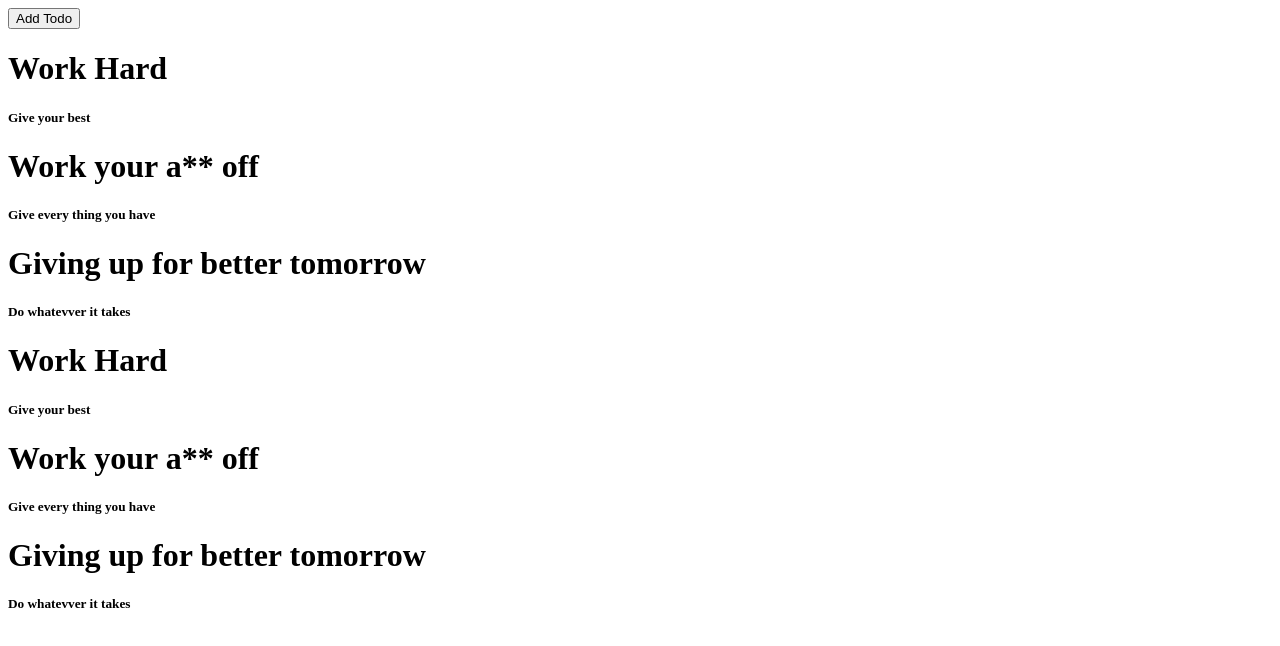
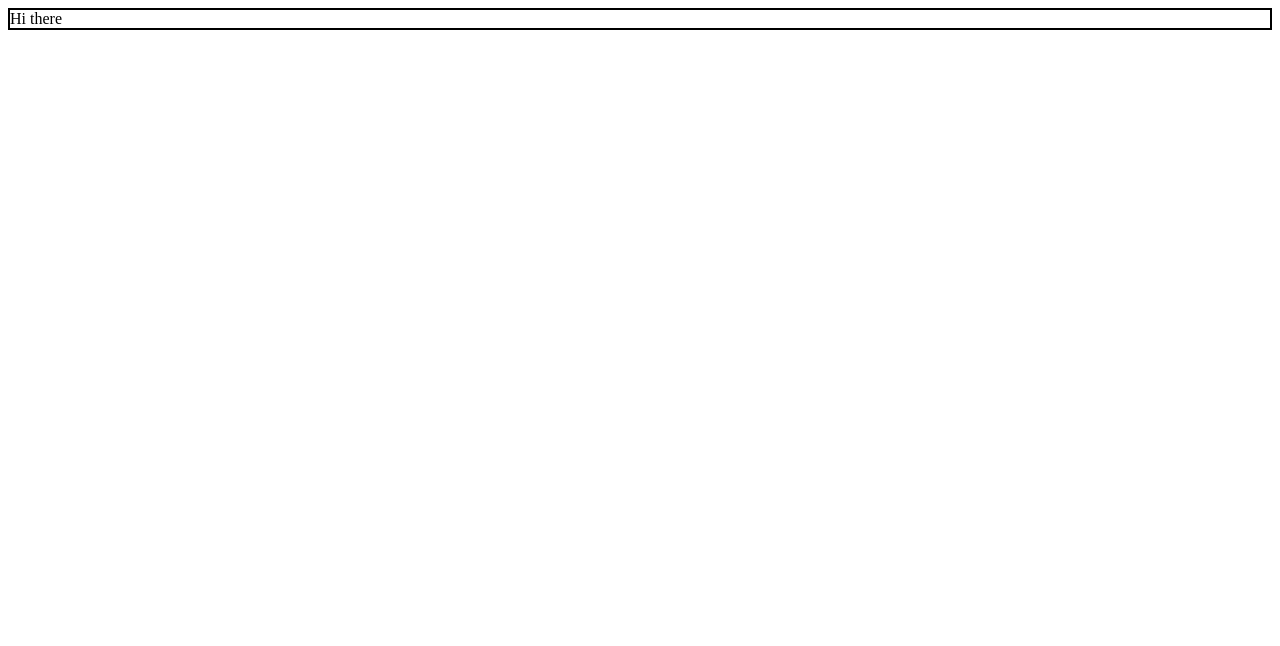
Before and after one commit to cyph3rms1n/week-6, a React (Vite) app: page / in a window 1280 px wide. Shown: the top 646 px of the page. Built offline with nearby package versions, Linux system fonts and the light colour scheme.

Commit message:
Updating the App.jsx for 3r aassignment

```diff
--- a/src/App.jsx
+++ b/src/App.jsx
@@ -1,70 +1,22 @@
-// Testing Refactor in App.jsx
-import { useState, memo,Fragment } from "react"
-
 function App() {
-  const [todos, setTodos] = useState([{
-    id:1,
-    title: "Work Hard",
-    description: "Give your best"
-  }, {
-    id: 2,
-    title: "Work your a** off",
-    description: "Give every thing you have"
-  }, {
-    id: 3,
-    title: "Giving up for better tomorrow",
-    description: "Do whatevver it takes"
-  }])
-
-function addTodos(){
-  /*
-    * Two ways to add new todos in the array, use any one of them
-    * Prefer first one, sligthtly better and cleaner code compared to second one .
-  */
-  // 1st method: Spread all the todos in the array and then add the new todos
-  setTodos([...todos, {
-    id: todos.length + 1,
-    title: Math.random(),
-    description: Math.random()
-  }])
-
-  // 2nd Method: Create a new todos array let say newTodos and add all the todos form the todos array and then add your new todos
-
-  // const newTodos = [];
-  // for(let i =0; i<todos.length; i++){
-  //   newTodos.push(todos[i]);
-  // }
-
-  // newTodos.push({
-  //   id:todos.length + 1,
-  //   title: Math.random(),
-  //   description: Math.random()
-  // })
+    return <div>
+        <CardWrapper innerComponent = {<TextComponenet/>} />
+    </div>
 
 }
 
-  return (
-    <div>
-      <button onClick={addTodos}>Add Todo</button>
-      { /* Iterate over todos array and render all the todos */}
-      {/* First way to do it */}
-      {todos.map(todo => <Todo key = {todo.id} title = {todo.title} description={todo.description} />)}
-
-      {/* Second way to do it */}
-      {todos.map(function(todo) {
-        return <Todo key = {todo.id} title = {todo.title} description = {todo.description} />
-      })}
+function TextComponenet(){
+    return <div>
+        Hi there
     </div>
-  )
 }
 
-function Todo({ title, description }) {
-  return (
-    <div>
-      <h1>{title}</h1>
-      <h5>{description}</h5>
+function CardWrapper({innerComponent }) {
+    // Create a div which has a border (Hint: The way to create a border is border:"2px solid black")
+    // And inside the div, renters the prop
+    return <div style = {{border:"2px solid black"}}>
+        {innerComponent}
     </div>
-  );
 }
 
 
```
